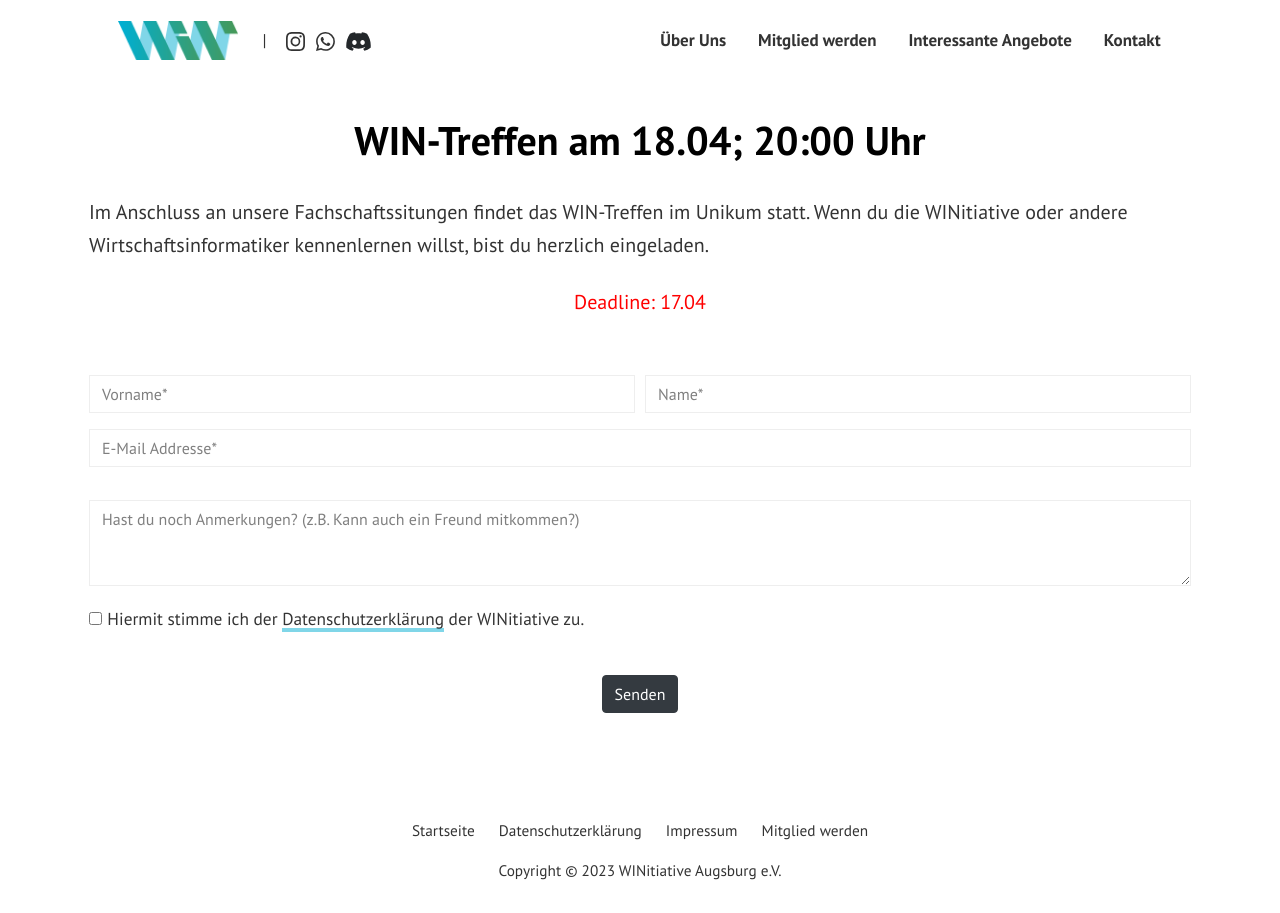
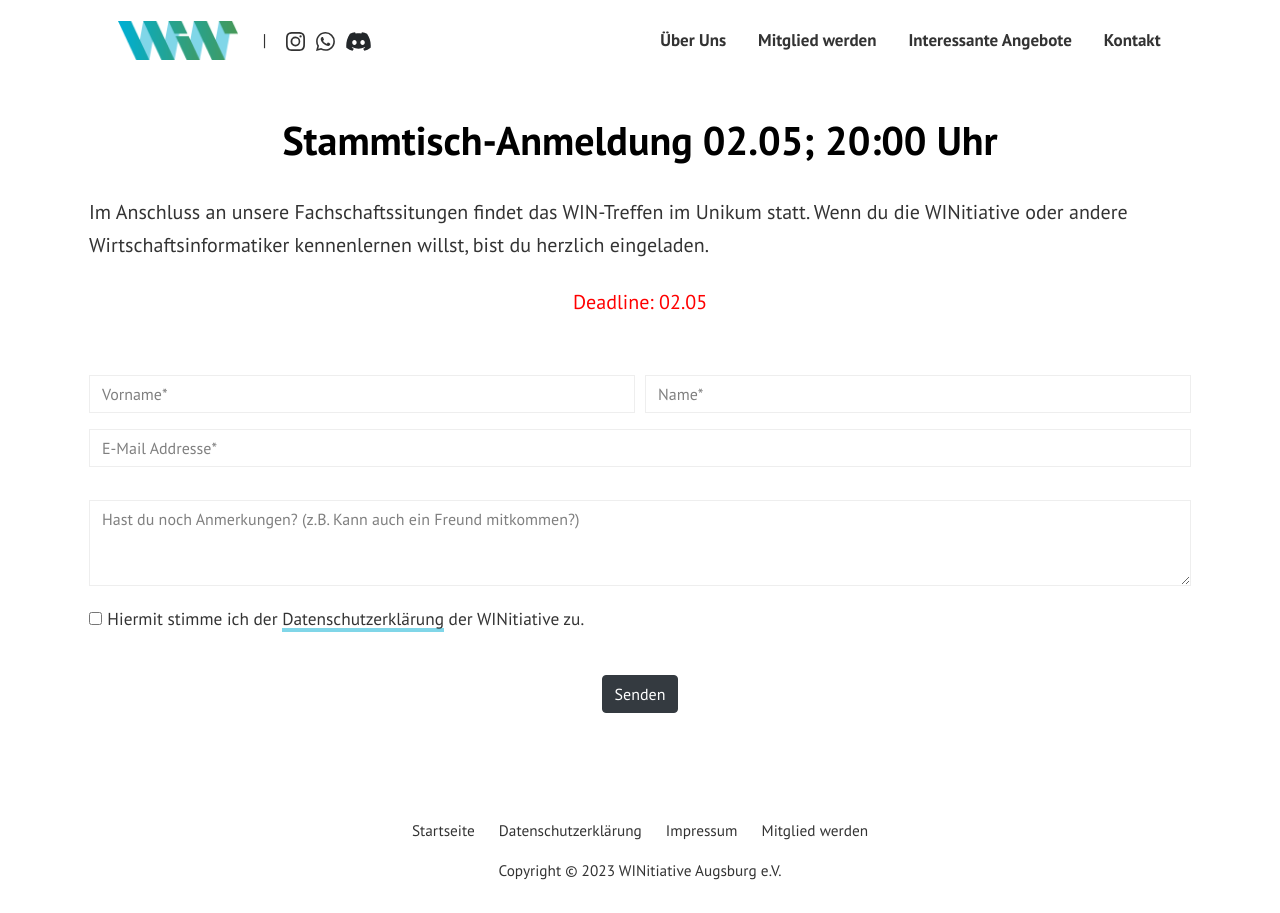
Before and after one commit to WINitiative-Augsburg-eV/webseite, a Jekyll site: the page built from pages/stammtisch-anmeldung.html, in a window 1280 px wide. Built offline with Jekyll 4.4.1, drawn with Linux system fonts in a browser that asks for light colours.

Commit message:
Update deadline to 02.05

```diff
--- a/pages/stammtisch-anmeldung.html
+++ b/pages/stammtisch-anmeldung.html
@@ -1,6 +1,6 @@
 ---
 layout: page
-title: WIN-Treffen am 18.04; 20:00 Uhr
+title: Stammtisch-Anmeldung 02.05; 20:00 Uhr
 permalink: "/win-treffen/"
 comments: false
 ---
@@ -10,7 +10,7 @@ comments: false
     <input type="hidden" name="_captcha" value="false">
 <p class="lead mb-4">Im Anschluss an unsere Fachschaftssitungen findet das WIN-Treffen im Unikum statt. Wenn du die WINitiative oder andere Wirtschaftsinformatiker kennenlernen willst, bist du herzlich eingeladen.</p>
 <p class="mb-4"></p>
-  <center><p class="mb-4" style="color: red">Deadline: 17.04</p></center>
+  <center><p class="mb-4" style="color: red">Deadline: 02.05</p></center>
 <br>
 <div class="form-row">
 <div class="form-group col-md-6">
```
